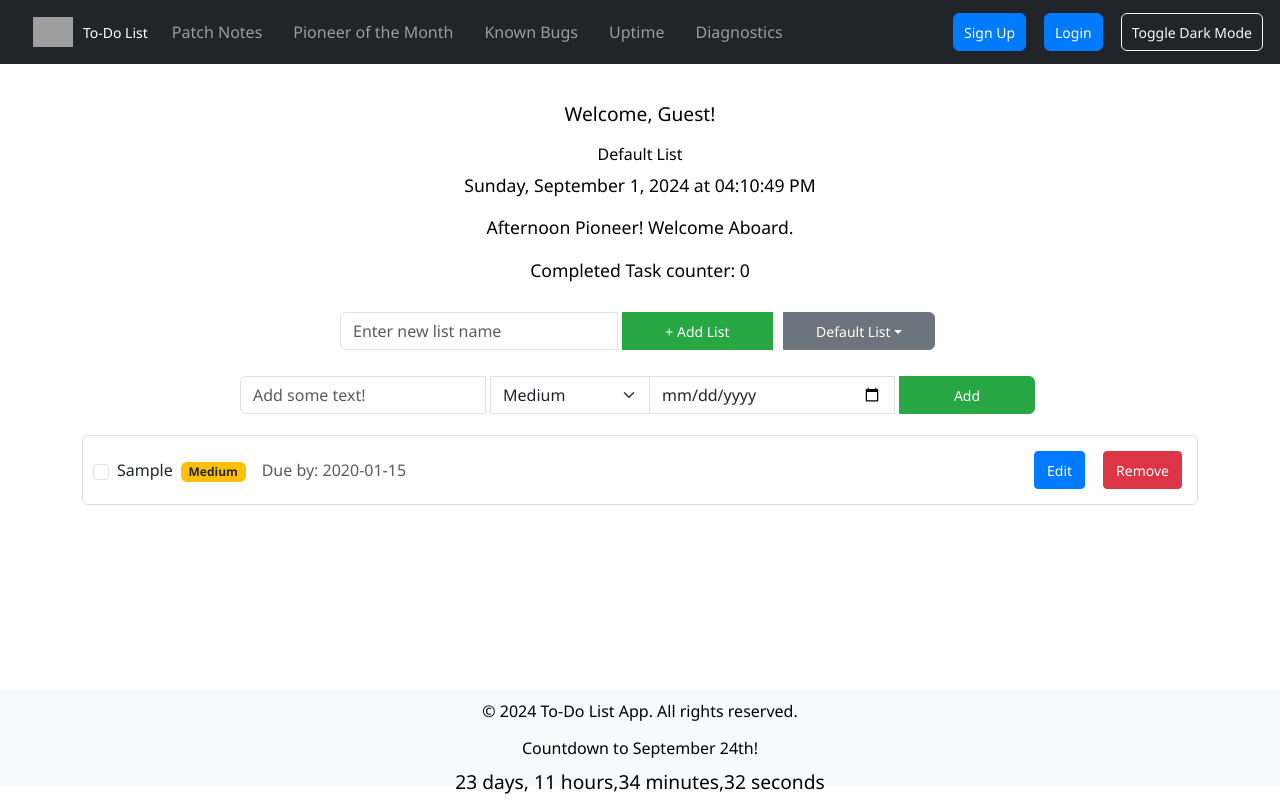
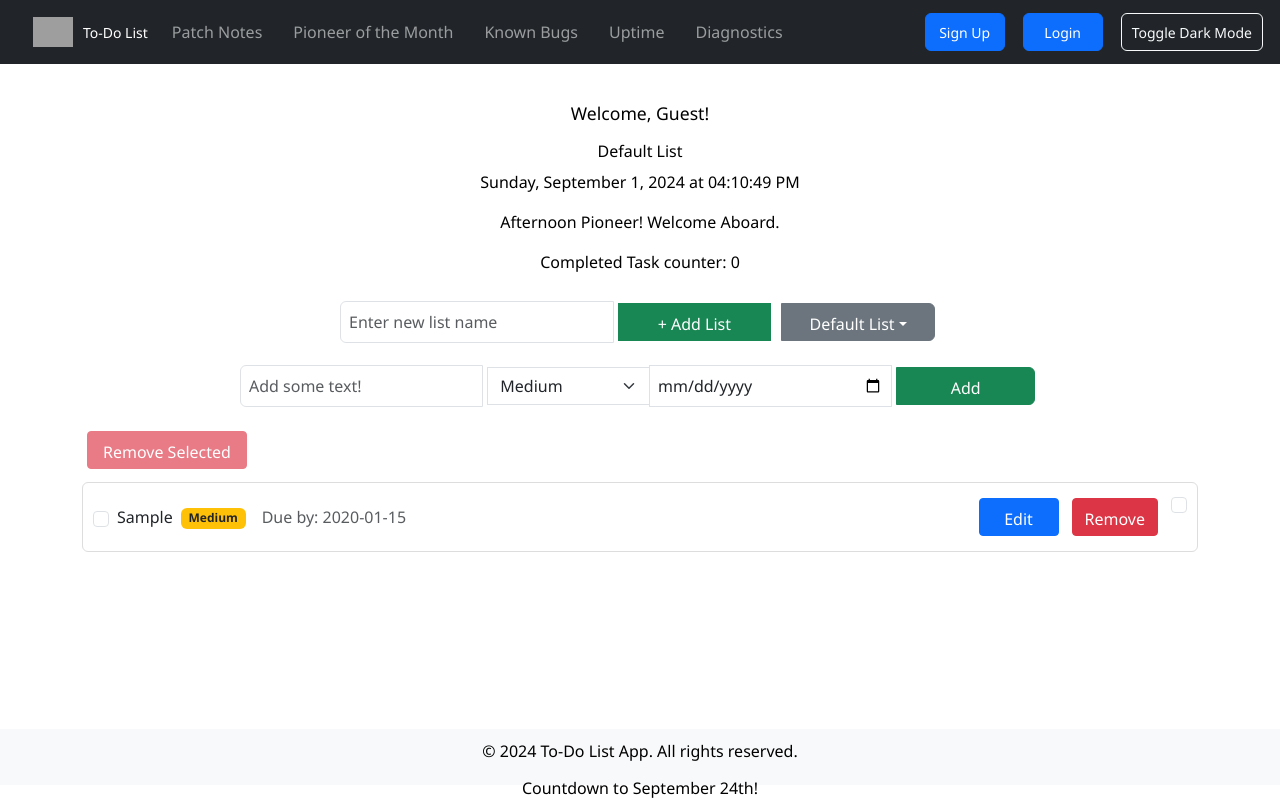
Before and after one commit to connordevitt/react-tenv, a React (Create React App) app: page / in a window 1280 px wide. Both pictures are taken after typing "Sample", "2020-01-15" into the empty fields and a click on the button "Add". Built offline with nearby package versions, Linux system fonts and the light colour scheme; grey boxes are pictures that could not be loaded.

Commit message:
working, but even better
Working React TodoList.

No PHP integration yet, but I believe the frontend here is better than in V1 for sure.

```diff
--- a/package.json
+++ b/package.json
@@ -9,6 +9,7 @@
     "bootstrap": "^5.3.3",
     "bootstrap-icons": "^1.11.3",
     "react": "^18.3.1",
+    "react-bootstrap": "^2.10.4",
     "react-dom": "^18.3.1",
     "react-scripts": "5.0.1",
     "web-vitals": "^2.1.4"
@@ -36,5 +37,8 @@
       "last 1 firefox version",
       "last 1 safari version"
     ]
+  },
+  "devDependencies": {
+    "@babel/plugin-proposal-private-property-in-object": "^7.21.11"
   }
 }
--- a/src/components/HomePage.css
+++ b/src/components/HomePage.css
@@ -1,11 +1,16 @@
+/* src/components/HomePage.css */
+
 body {
   background-color: white;
   color: black;
   font-family: "Segoe UI", Tahoma, Geneva, Verdana, sans-serif;
   margin: 0;
   padding: 0;
-  padding-top: 56px;
-  padding-bottom: 56px;
+  padding-top: 56px; /* Space for the fixed navbar */
+  padding-bottom: 56px; /* Space for the fixed footer */
+  display: flex;
+  flex-direction: column;
+  min-height: 100vh;
 }
 
 .dark-mode {
@@ -14,12 +19,15 @@ body {
 }
 
 .app-container {
-  padding: 20px;
-  min-height: calc(100vh - 112px);
+  flex: 1;
+  width: 100%;
   display: flex;
   flex-direction: column;
   justify-content: flex-start;
   align-items: center;
+  overflow-y: auto; /* Allow scrolling for long content */
+  padding: 20px 15px; /* Consistent padding */
+  padding-bottom: 70px; /* Ensure there's enough space for the footer */
 }
 
 .navbar {
@@ -50,9 +58,10 @@ body {
   font-size: 14px;
 }
 
+/* Consistent input group styling */
 .input-group {
-  max-width: 800px;
-  margin: 10px auto;
+  max-width: 600px;
+  margin: 10px auto; /* Uniform margin */
   display: flex;
   align-items: center;
 }
@@ -60,37 +69,31 @@ body {
 .input-group .form-control {
   flex: 2;
   margin-right: 5px;
+  padding: 8px; /* Consistent padding */
+  font-size: 1em; /* Consistent font size */
 }
 
 .input-group .btn {
   flex: 1;
+  padding: 8px 12px; /* Consistent padding */
+  font-size: 1em; /* Consistent font size */
 }
 
+/* Consistent button styling */
 .btn {
   margin: 5px;
-  padding: 8px 12px;
-  font-size: 14px;
-  height: 38px;
+  padding: 8px 15px; /* Slightly increased padding */
+  font-size: 1em; /* Uniform font size */
+  height: 38px; /* Uniform button height */
+  min-width: 80px; /* Added minimum width for better appearance */
 }
 
-.btn-success {
-  background-color: #28a745;
-  border-color: #28a745;
-}
-
-.btn-secondary {
-  background-color: #6c757d;
-  border-color: #6c757d;
-}
-
-.btn-danger {
-  background-color: #dc3545;
-  border-color: #dc3545;
-}
-
+.btn-success,
+.btn-secondary,
+.btn-danger,
 .btn-primary {
-  background-color: #007bff;
-  border-color: #007bff;
+  font-size: 1em; /* Consistent font size */
+  min-width: 80px; /* Consistent minimum width */
 }
 
 .btn:hover {
@@ -101,37 +104,41 @@ body {
   display: flex;
   justify-content: space-between;
   align-items: center;
-  padding: 10px;
-  margin-bottom: 5px;
+  padding: 10px; /* Uniform padding */
+  margin-bottom: 8px; /* Uniform margin */
   border: 1px solid #ddd;
   border-radius: 5px;
   width: 100%;
 }
 
 .list-group-item button {
-  margin-left: 10px;
+  margin-left: 5px; /* Consistent margin */
+  padding: 8px 12px; /* Consistent padding */
+  font-size: 1em; /* Consistent font size */
+  min-width: 80px; /* Ensuring buttons have a minimum width */
 }
 
 .text-center {
   text-align: center;
-  margin-bottom: 15px;
+  margin-bottom: 15px; /* Uniform margin */
+  font-size: 1em; /* Consistent font size */
 }
 
 #userGreeting {
-  font-size: 1.2em;
-  margin-bottom: 15px;
+  font-size: 1.1em; /* Slightly larger font size for emphasis */
+  margin-bottom: 15px; /* Consistent margin */
 }
 
 #date-time,
 #greeting,
 #clickcount {
-  font-size: 1.1em;
-  margin-bottom: 10px;
+  font-size: 1em; /* Consistent font size */
+  margin-bottom: 10px; /* Uniform margin */
 }
 
 .countdown {
   margin-top: 10px;
-  font-size: 1.2em;
+  font-size: 1em; /* Consistent font size */
 }
 
 /* Footer styles */
@@ -142,8 +149,9 @@ footer {
   background-color: #f8f9fa;
   padding: 10px 0;
   text-align: center;
+  height: 56px; /* Consistent footer height */
   border-top: none;
-  height: 12%;
+  z-index: 1030;
 }
 
 /* Responsive adjustments */
--- a/src/components/HomePage.js
+++ b/src/components/HomePage.js
@@ -31,6 +31,7 @@ function HomePage() {
   const [showConfirmModal, setShowConfirmModal] = useState(false);
   const [taskToRemove, setTaskToRemove] = useState(null);
   const [showRemoveNotification, setShowRemoveNotification] = useState(false);
+  const [selectedTasks, setSelectedTasks] = useState([]); // State for tracking selected tasks
 
   useEffect(() => {
     const gtagScript = document.createElement('script');
@@ -185,6 +186,37 @@ function HomePage() {
     setLists(updatedLists);
   };
 
+  const toggleSelectTask = (taskId) => {
+    setSelectedTasks(prevSelected =>
+      prevSelected.includes(taskId)
+        ? prevSelected.filter(id => id !== taskId)
+        : [...prevSelected, taskId]
+    );
+  };
+
+  const removeSelectedTasks = () => {
+    const updatedLists = lists.map(list => {
+      if (list.id === currentListId) {
+        return {
+          ...list,
+          tasks: list.tasks.filter(task => !selectedTasks.includes(task.id)),
+        };
+      }
+      return list;
+    });
+    setLists(updatedLists);
+    setSelectedTasks([]); // Reset selected tasks
+  };
+
+  const selectAllTasks = (isChecked) => {
+    if (isChecked) {
+      const allTaskIds = currentList?.tasks.map(task => task.id) || [];
+      setSelectedTasks(allTaskIds);
+    } else {
+      setSelectedTasks([]);
+    }
+  };
+
   const currentList = lists.find(list => list.id === currentListId);
 
   return (
@@ -260,6 +292,10 @@ function HomePage() {
           saveTask={saveTask}
           handleKeyDown={handleKeyDown}
           toggleTaskCompletion={toggleTaskCompletion}
+          toggleSelectTask={toggleSelectTask} // Pass down the function to handle task selection
+          removeSelectedTasks={removeSelectedTasks} // Pass down the function to remove selected tasks
+          selectAllTasks={selectAllTasks} // Pass down the function to handle select all
+          selectedTasks={selectedTasks} // Pass down the selected tasks state
         />
 
         {/* Bootstrap Toast for Save Notification */}
--- a/src/components/TaskList.js
+++ b/src/components/TaskList.js
@@ -1,6 +1,7 @@
 // src/components/TaskList.js
 
 import React from 'react';
+import { OverlayTrigger, Tooltip } from 'react-bootstrap';
 
 function TaskList({
   currentList,
@@ -16,7 +17,11 @@ function TaskList({
   saveTask,
   handleKeyDown,
   toggleTaskCompletion,
+  toggleSelectTaskForRemoval,
+  removeSelectedTasks,
+  selectedTasks,
 }) {
+  // Function to determine the style based on priority
   const getPriorityBadge = (priority) => {
     switch (priority) {
       case 'High':
@@ -32,6 +37,15 @@ function TaskList({
 
   return (
     <section id="todo-lists" className="mb-3 text-center">
+      <div className="mb-2 d-flex justify-content-between">
+        <button
+          className="btn btn-danger btn-sm"
+          onClick={removeSelectedTasks}
+          disabled={selectedTasks.length === 0}
+        >
+          Remove Selected
+        </button>
+      </div>
       <ul id="list-container" className="list-group">
         {currentList?.tasks.map(task => (
           <li key={task.id} className="list-group-item d-flex justify-content-between align-items-center">
@@ -67,6 +81,7 @@ function TaskList({
             ) : (
               <>
                 <div className="d-flex align-items-center">
+                  {/* Checkbox for completion */}
                   <input
                     type="checkbox"
                     className="form-check-input me-2"
@@ -75,10 +90,10 @@ function TaskList({
                   />
                   <span className={task.completed ? 'text-decoration-line-through' : ''}>
                     {task.text}
-                  </span> {/* Task text */}
-                  <span className="ms-2">{getPriorityBadge(task.priority)}</span> {/* Priority badge */}
+                  </span>
+                  <span className="ms-2">{getPriorityBadge(task.priority)}</span>
                   {task.deadline && (
-                    <span className="ms-3 text-muted">Due by: {task.deadline}</span> // Display the due date
+                    <span className="ms-3 text-muted">Due by: {task.deadline}</span>
                   )}
                 </div>
                 <div>
@@ -88,6 +103,17 @@ function TaskList({
                   <button onClick={() => removeTask(task.id)} className="btn btn-danger btn-sm">
                     Remove
                   </button>
+                  {/* Checkbox for selection with tooltip */}
+                  <OverlayTrigger
+                    overlay={<Tooltip id={`tooltip-${task.id}`}>Select for deletion</Tooltip>}
+                  >
+                    <input
+                      type="checkbox"
+                      className="form-check-input ms-2"
+                      checked={selectedTasks.includes(task.id)}
+                      onChange={() => toggleSelectTaskForRemoval(task.id)}
+                    />
+                  </OverlayTrigger>
                 </div>
               </>
             )}
```
Also changed, not shown: 1 other file (tests, documents, lock files or other folders).
